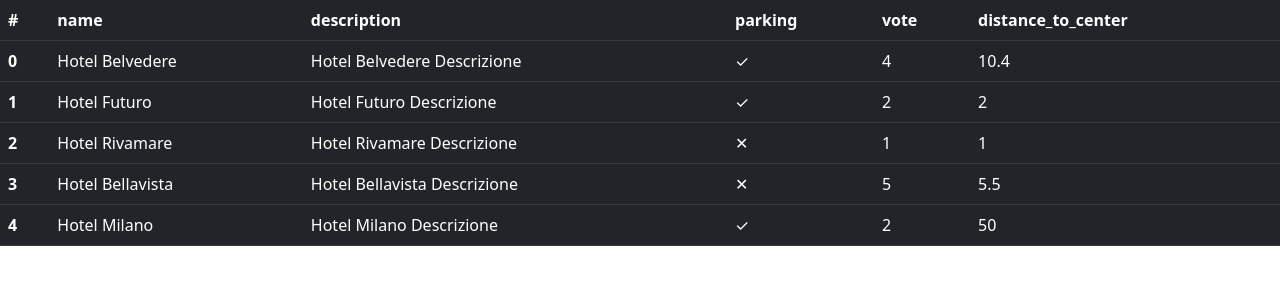
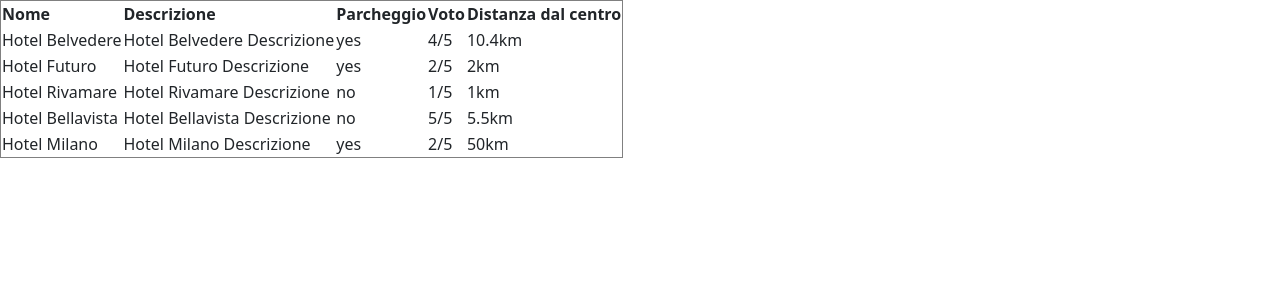
Before and after one commit to Bufal8/php-hotel, a PHP site: page / in a window 1280 px wide. Shown: the top 300 px of the page. Run offline with PHP 8.4, Linux system fonts and the light colour scheme.

Commit message:
PHP Tabella che stampa in pagina i valori di un array

```diff
--- a/index.php
+++ b/index.php
@@ -50,41 +50,30 @@ $hotels = [
     ];
     ?>
 
-   <table class="table table-dark">
+    <!-- stampare a schermo la lista degli hotel -->
+     <!-- <?php
+//    var_dump($hotels);
+   ?>  -->
+
+    <table border="1px">
         <thead>
             <tr>
-        <th scope="col">#</th>
-        <?php
-            //Stampa ogni chiave del primo elemento nell'array hotels
-            foreach ($hotels[0] as $key => $value) {
-                echo "<th scope='col'>" . $key . "</th>";
-            };
-        ?>
+                <th>Nome</th>
+                <th>Descrizione</th>
+                <th>Parcheggio</th>
+                <th>Voto</th>
+                <th>Distanza dal centro</th>
             </tr>
         </thead>
         <tbody>
             <?php
-                // Per ogni hotel nella lista
-                foreach ($hotels as $k => $hotel) {
-                    // Crea una riga della colonna
-                    echo "<tr>";
-                    // Ed aumenta il valore ciclato 'k' di 1
-                    echo "<th scope='row'>" . $k . "</th>";
-                    // Per ogni hotel nella lista
-                    foreach ($hotel as $key => $value) {
-                        // Se alla chiave parking è assegnato valore true
-                        if ($key == 'parking' && $value == true) {
-                            // Sostituisco quel valore con una spunta
-                            $value = '&#x2713;';
-                        }
-                        // Se alla chiave parking è assegnato valore false
-                        else if ($key == 'parking' && $value == false){
-                            // Sostituisco quel valore con una X
-                            $value = '&#10005;';
-                        }
-                        echo "<td>" . $value . "</td>";
-                    }
-                    echo "</tr>";
+            foreach($hotels as $hotel){
+                echo '<tr>';
+                echo '<td>' . $hotel['name'] . '</td>';
+                echo '<td>' . $hotel['description'] . '</td>';
+                echo '<td>' . ($hotel['parking'] ? 'yes' : 'no') . '</td>';
+                echo '<td>' . $hotel['vote'] . '/5</td>';
+                echo '<td>' . $hotel['distance_to_center'] . 'km</td>';
             }
             ?>
         </tbody>
@@ -92,6 +81,5 @@ $hotels = [
 
 
 
-
 </body>
 </html>
```
Lines whose indentation alone changed are shown as unchanged.
